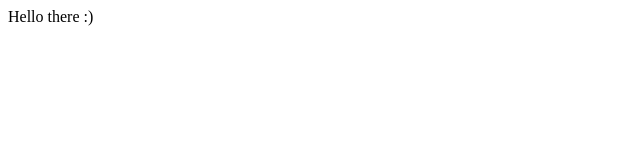
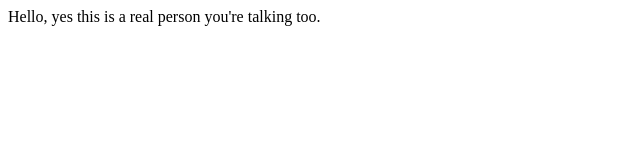
Before and after one commit to Sir-Boops/ccom, a plain HTML site: page index.html in a window 1280 px wide. Shown: the whole page, without its empty margins (0-640 px from the left). Drawn offline with Linux system fonts and the light colour scheme.

Commit message:
Update index.html

```diff
--- a/index.html
+++ b/index.html
@@ -1,6 +1,6 @@
 <html>
   <title>Hi</title>
   <body>
-    <p>Hello there :)</p>
+    <p>Hello, yes this is a real person you're talking too.</p>
   </body>
 </html>
```
